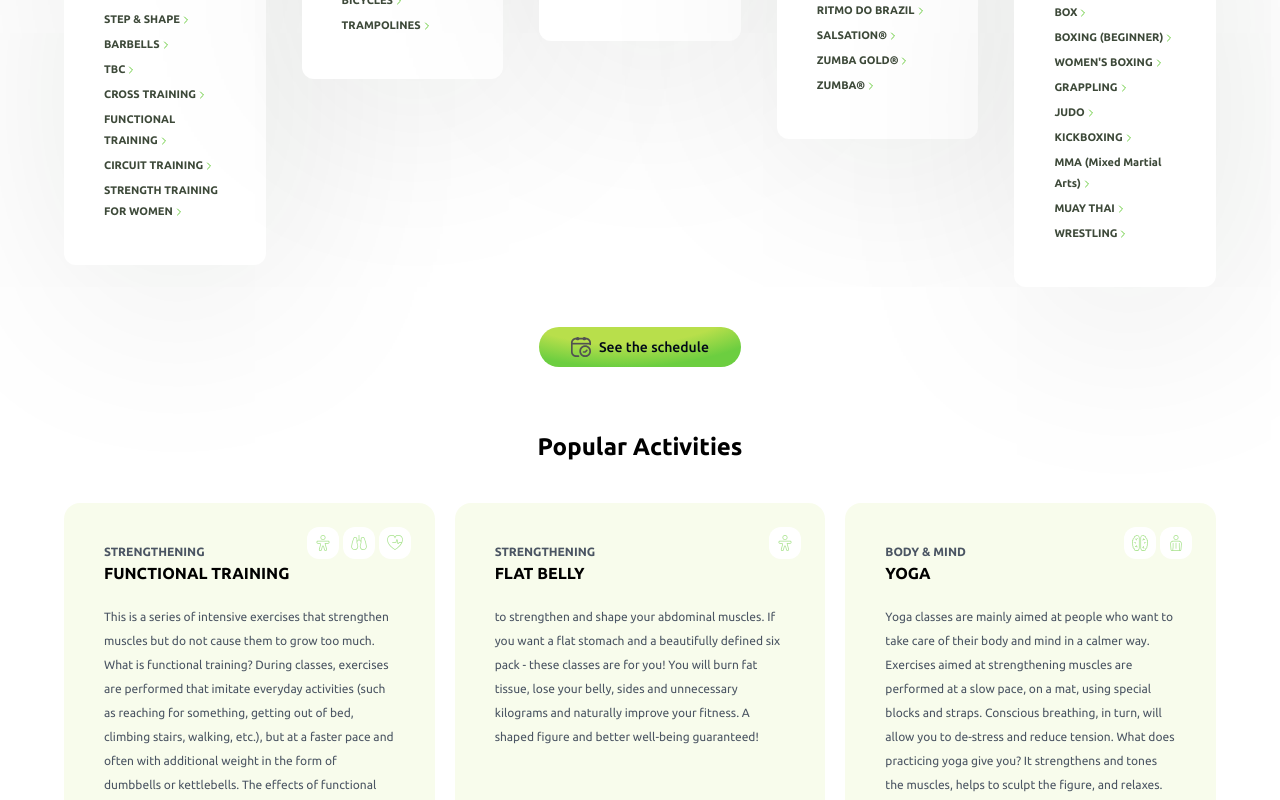
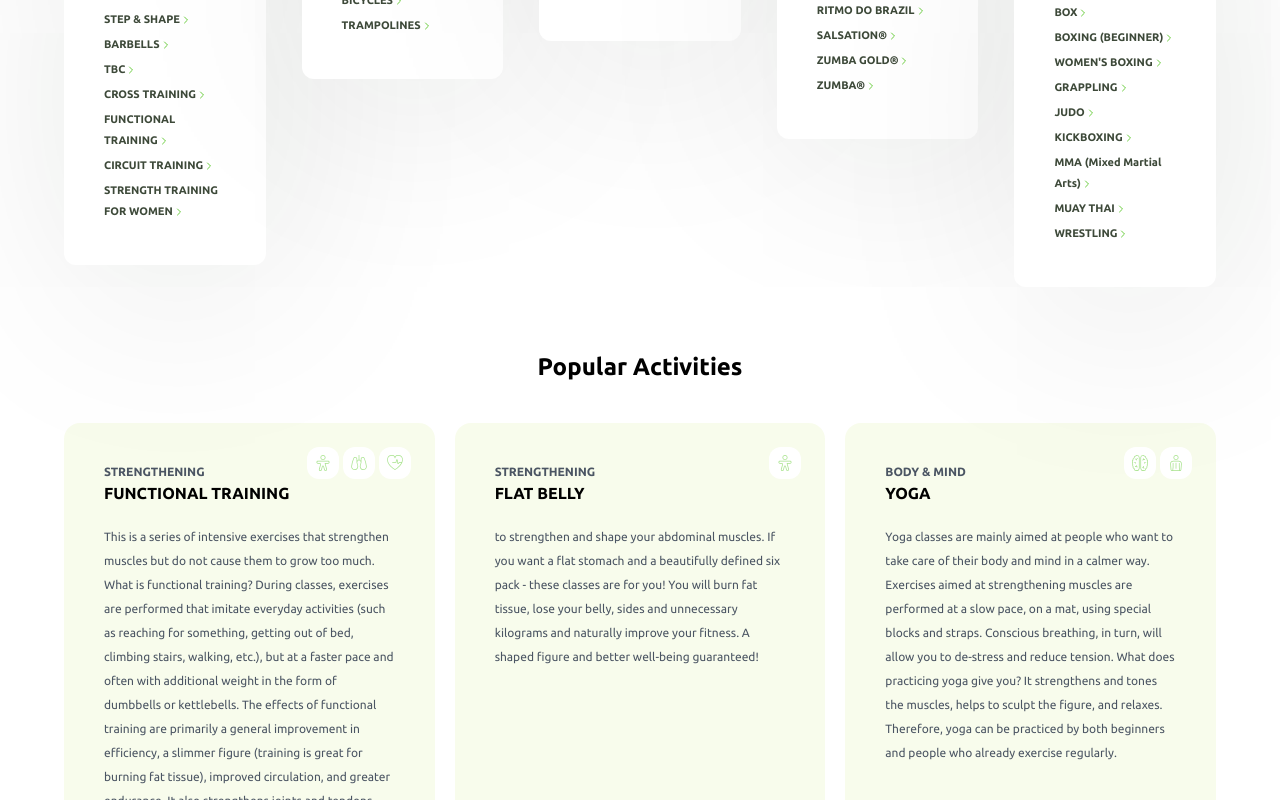
Before and after one commit to tidalu/level-u, a Next.js app: page / in a window 1280 px wide. Shown: the part 2000-2800 px from the top of the page. Built offline with nearby package versions, Linux system fonts and the light colour scheme.

Commit message:
commented unused button

```diff
--- a/components/categories.tsx
+++ b/components/categories.tsx
@@ -142,12 +142,12 @@ const Categories = () => {
                 </div>
             </div>
 
-            <div className="flex justify-center lg:mt-10">
+            {/* <div className="flex justify-center lg:mt-10">
                 <Button variant="primaryGreen" className="w-full dark:text-black sm:w-auto rounded-full text-sm 2xl:text-lg px-8">
                     <img src="/schedulicon.svg" className="w-5 grayscale mr-2" alt="" />
                     <Link href="/schedule">See the schedule</Link>
                 </Button>
-            </div>
+            </div> */}
         </div>
     )
 }
```
